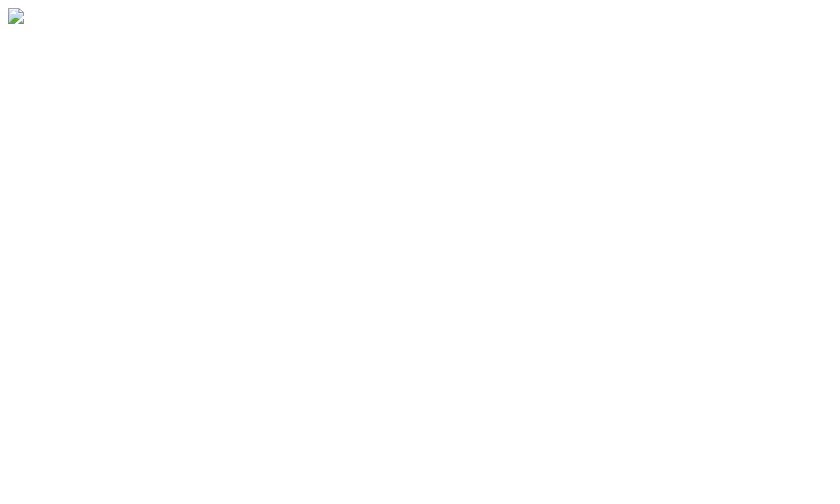
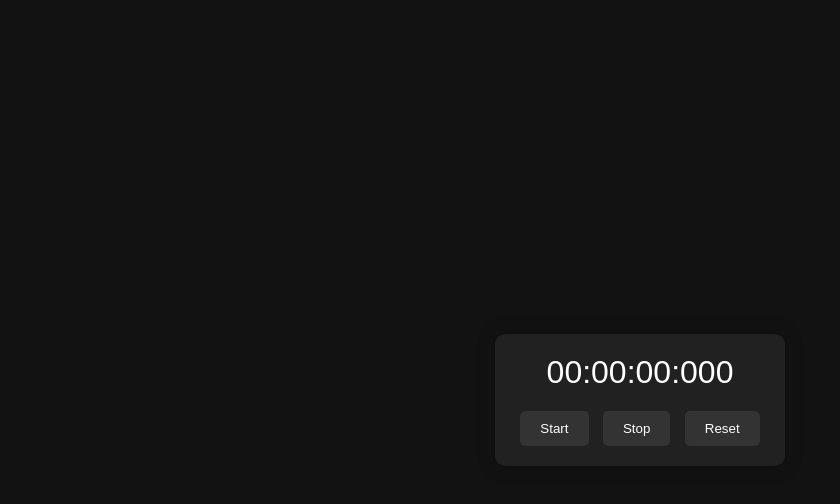
Before and after one commit to moatazabdullah/Stopwatch, a plain HTML site: page index.html in a window 1280 px wide. Shown: the whole page, without its empty margins (0-840 px from the left). Drawn offline with Linux system fonts and the light colour scheme.

Commit message:
Updated index.html to correct code :)

```diff
--- a/index.html
+++ b/index.html
@@ -1 +1,26 @@
-<img src=x onerror=alert(1)>
+
+<!DOCTYPE html>
+<html lang="en">
+<head>
+<meta charset="UTF-8">
+<meta name="viewport" content="width=device-width, initial-scale=1.0">
+<title>Dark Theme Stopwatch</title>
+<link rel="stylesheet" href="styles.css">
+</head>
+<body>
+<div class="container">
+  <div class="stopwatch">
+  <div class="display">
+  <span id="hours">00</span>:<span id="minutes">00</span>:<span id="seconds">00</span>:<span id="milliseconds">000</span>
+</div>
+
+    <div class="controls">
+      <button id="startButton">Start</button>
+      <button id="stopButton">Stop</button>
+      <button id="resetButton">Reset</button>
+    </div>
+  </div>
+</div>
+<script src="script.js"></script>
+</body>
+</html>
```
